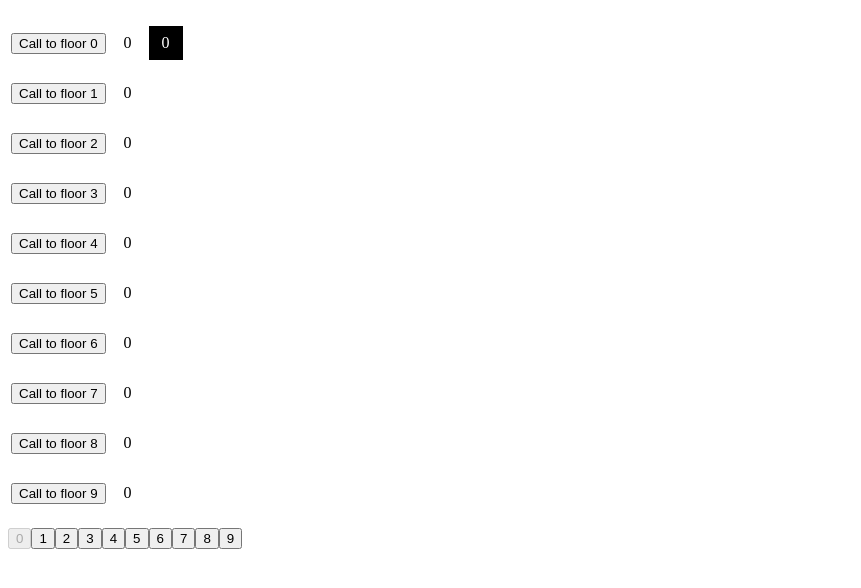
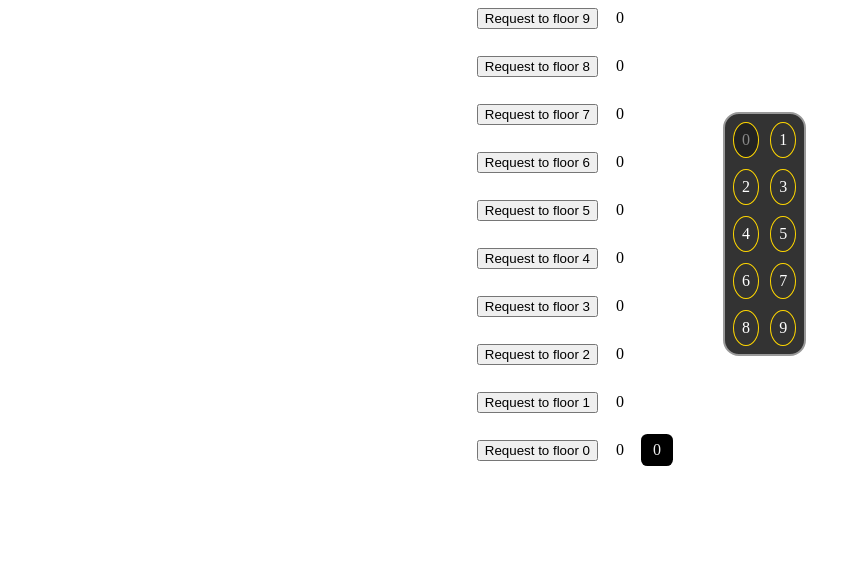
Before and after one commit to Dawidu7/elevator, a Next.js app: page / in a window 1280 px wide. Shown: the top 588 px of the page, without its empty margins (0-861 px from the left). Built offline with nearby package versions, Linux system fonts and the light colour scheme.

Commit message:
Chinese system (almost) implemented

```diff
--- a/app/globals.css
+++ b/app/globals.css
@@ -1,22 +1,104 @@
+/* Defaults */
+*,
+*::before,
+*::after {
+  box-sizing: border-box;
+}
+
+body {
+  margin: 0;
+}
+
+ul {
+  list-style-type: none;
+  margin: 0;
+  padding: 0;
+}
+
+/* Custom */
+main {
+  display: flex;
+  align-items: center;
+  justify-content: center;
+}
+
+tbody {
+  display: flex;
+  flex-direction: column-reverse;
+  gap: 1rem;
+}
+
 tr {
   display: flex;
   gap: 1rem;
   align-items: center;
-  margin-block: 1rem;
+}
+
+.waiting {
+  position: relative;
+  cursor: default;
 }
 
 .elevator {
   width: 2rem;
   height: 2rem;
+  display: grid;
+  place-items: center;
+  border-radius: .4rem;
 }
 
 .elevator.current {
   background-color: black;
-  display: grid;
-  place-items: center;
 }
 
-.elevator.current::before {
+.elevator.elevator.current::before {
   content: attr(data-count);
+  color: #eee;
+}
+
+.waiting > ul,
+.elevator > ul {
+  position: absolute;
+  left: 75%;
+  top: 75%;
+  display: none;
+  background-color: #444;
+  color: #eee;
+  padding: .5rem;
+  border-radius: .5rem;
+}
+
+.waiting:hover > ul:has(li),
+.elevator.current > ul:has(li) {
+  display: block;
+}
+
+form {
+  display: grid;
+  grid-template-columns: repeat(2, 1fr);
+  gap: .7rem;
+  height: fit-content;
+  margin-left: 3rem;
+  background-color: #333;
+  padding: .5rem;
+  border: solid 2px #999;
+  border-radius: 1rem;
+}
+
+form > input {
+  all: unset;
+  border: solid 1px gold;
+  border-radius: 50%;
   color: white;
+  padding: .5rem;
 }
+
+form > input[disabled] {
+  background-color: #222;
+  color: #888;
+}
+
+form > input:not([disabled]):hover {
+  cursor: pointer;
+  background-color: #555;
+}
--- a/app/page.tsx
+++ b/app/page.tsx
@@ -4,7 +4,7 @@ import useElevator from "./useElevator"
 
 
 export default function Home() {
-  const { count, currentFloorIndex, floors, registerFloor, requestElevator } = useElevator(10)
+  const { currentFloorIndex, passengers, floors, registerFloor, requestElevator } = useElevator(10)
 
   function submitRegister(e: React.FormEvent<HTMLFormElement>) {
     e.preventDefault()
@@ -16,15 +16,32 @@ export default function Home() {
     registerFloor(registeredFloor)
   }
 
+  console.log(floors)
+  console.log(passengers)
+
   return (
-    <>
+    <main>
       <table>
         <tbody>
-          {floors.map((floor, i) => (
+          {floors.map(({ waiting }, i) => (
             <tr key={i}>
-              <td><button onClick={() => requestElevator(i)}>Call to floor {i}</button></td>
-              <td>{floor.waiting}</td>
-              <td className ={`elevator ${currentFloorIndex === i ? "current" : ""}`} data-count={count} />
+              <td><button onClick={() => requestElevator(i)}>Request to floor {i}</button></td>
+              <td className="waiting">
+                {waiting.length}
+                <ul>
+                  {waiting.map(waiting => (
+                    <li key={waiting.id}>p{waiting.id}</li>
+                  ))}
+                </ul>
+              </td>
+              <td
+                className={`elevator${currentFloorIndex === i ? " current" : ""}`}
+                data-count={floors.reduce((acc, { leaving }) => acc + leaving.length, 0)}
+              >
+                <ul>
+                  {/* Display those who are currently in elevator */}
+                </ul>
+              </td>
             </tr>
           ))}
         </tbody>
@@ -34,6 +51,6 @@ export default function Home() {
           <input key={i} type="submit" value={i} disabled={currentFloorIndex === i} />
         ))}
       </form>
-    </>
+    </main>
   )
 }
--- a/app/useElevator.ts
+++ b/app/useElevator.ts
@@ -2,62 +2,80 @@ import { useState, useEffect } from "react"
 
 
 interface Person {
+  id: number,
   start: number,
-  destination: number,
+  destination: number | null,
   arrived: boolean
 }
 
+// TODO: animation using ref and CSS animations
 export default function useElevator(floorCount: number) {
   const [ currentFloorIndex, setCurrentFloorIndex ] = useState(0)
-  const [ floors, setFloors ] = useState(Array.from({ length: floorCount }, _ => ({ leaving: 0, waiting: 0 })))
+  const [ passengers, setPassengers ] = useState<Person[]>([])
   const [ isMoving, setIsMoving ] = useState(false)
-  const currentFloor = floors[currentFloorIndex]
+  const floors = Array.from({ length: floorCount }, (_, floor) => ({
+    waiting: passengers.filter(({ start, destination }) => start === floor && destination === null),
+    leaving: passengers.filter(({ destination, arrived }) => destination === floor && arrived === false)
+  }))
 
   function requestElevator(floor: number) {
-    const updatedFloors = [ ...floors ]
-    updatedFloors[floor].waiting += 1
-    setFloors(updatedFloors)
+    setPassengers(prevPassengers => [
+      ...prevPassengers,
+      { id: passengers.length, start: floor, destination: null, arrived: false }
+    ])
   }
 
   function registerFloor(floor: number) {
-    if(currentFloor.waiting <= 0) return
+    const currentPassenger = passengers.find(
+      ({ start, destination }) => start === currentFloorIndex && destination === null
+    )?.id
+    if(currentPassenger === undefined) return
 
-    const updatedFloors = [ ...floors ]
-    updatedFloors[floor].leaving += 1
-    currentFloor.waiting -= 1
-    setFloors(updatedFloors)
+    setPassengers(prevPassengers => {
+      const updatedPassengers = [ ...prevPassengers ]
+      const passengerId = prevPassengers.findIndex(({ id }) => id === currentPassenger)
+      updatedPassengers[passengerId] = { ...updatedPassengers[passengerId], destination: floor }
+
+      return updatedPassengers
+    })
   }
 
   async function moveElevator() {
     const direction = getDirection()
-    if(currentFloor.leaving > 0) {
-      const updatedFloors = [ ...floors ]
-      updatedFloors[currentFloorIndex].leaving = 0
-      setFloors(updatedFloors)
+    // Dispatch people that want to leave on current floor
+    if(floors[currentFloorIndex].leaving.length > 0) {
+      setPassengers(prevPassengers => {
+        const updatedPassengers = [ ...prevPassengers ]
+        updatedPassengers
+          .filter(({ destination, arrived }) => destination === currentFloorIndex && arrived === false)
+          .forEach(passenger => passenger.arrived = true)
+
+        return updatedPassengers
+      })
     }
-    if(direction === null || currentFloor.waiting > 0) return
-
+    // If there is no direction or there are people waiting on current floor - don't move
+    if(direction === null || floors[currentFloorIndex].waiting.length > 0) return
+    // Movement of the elevator
     setIsMoving(true)
 
     await delay(500)
-    setCurrentFloorIndex(prev => direction === "down" ? prev + 1 : prev - 1)
+    setCurrentFloorIndex(prevFloorIndex => direction === "up" ? prevFloorIndex + 1 : prevFloorIndex - 1)
 
     setIsMoving(false)
   }
 
   function getDirection() {
+    const isFloorAbove = floors
+      .slice(currentFloorIndex + 1)
+      .find(floor => floor.leaving.length > 0 || floor.waiting.length > 0)
+
+    if(isFloorAbove !== undefined) return "up"
+
     const isFloorBelow = floors
-      .slice(currentFloorIndex + 1)
-      .find(floor => floor.leaving > 0 || floor.waiting > 0)
+      .slice(0, currentFloorIndex)
+      .find(floor => floor.leaving.length > 0 || floor.waiting.length > 0)
 
     if(isFloorBelow !== undefined) return "down"
-
-    const isFloorAbove = floors
-      .slice(0, currentFloorIndex)
-      .reverse()
-      .find(floor => floor.leaving > 0 || floor.waiting > 0)
-
-    if(isFloorAbove !== undefined) return "up"
 
     return null
   }
@@ -69,11 +87,11 @@ export default function useElevator(floorCount: number) {
   }, [ currentFloorIndex, floors ])
 
   return {
-    count: floors.reduce((count, { leaving }) => count + leaving, 0),
     currentFloorIndex,
+    passengers,
     floors,
     registerFloor,
-    requestElevator
+    requestElevator,
   }
 }
 
```
